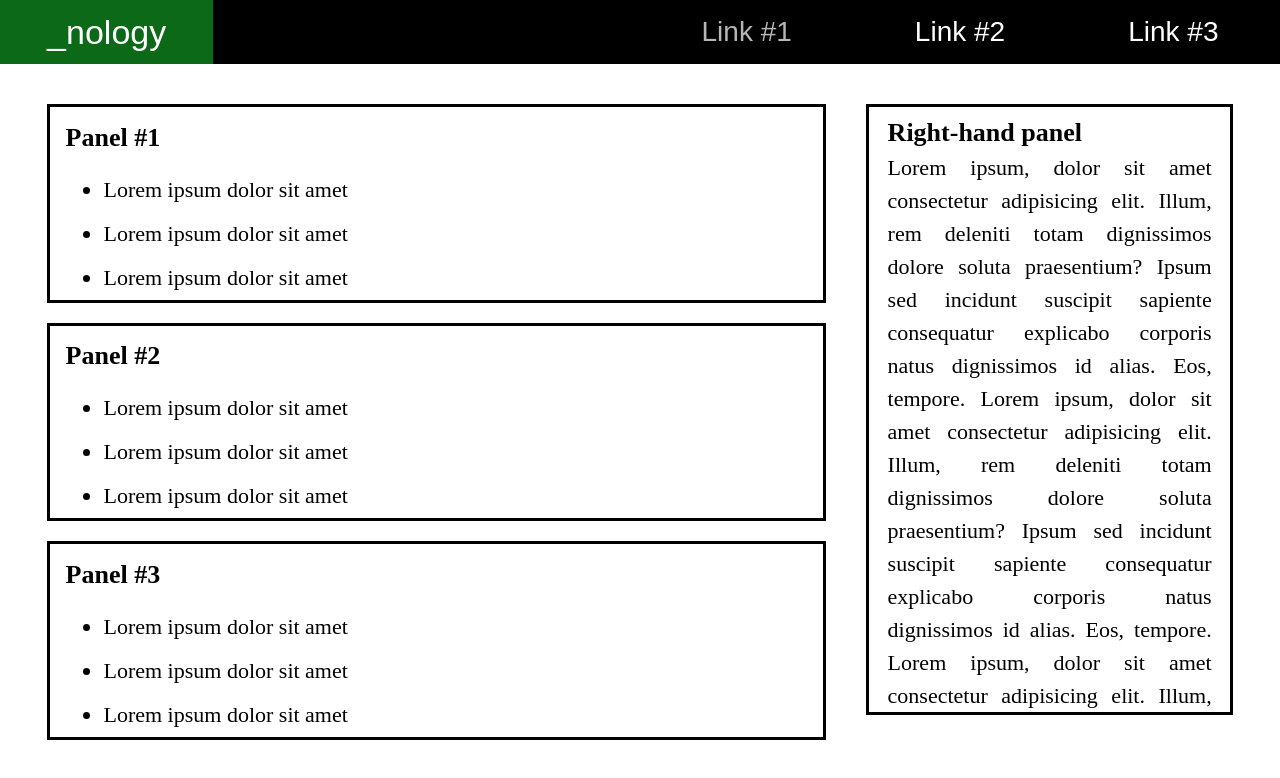
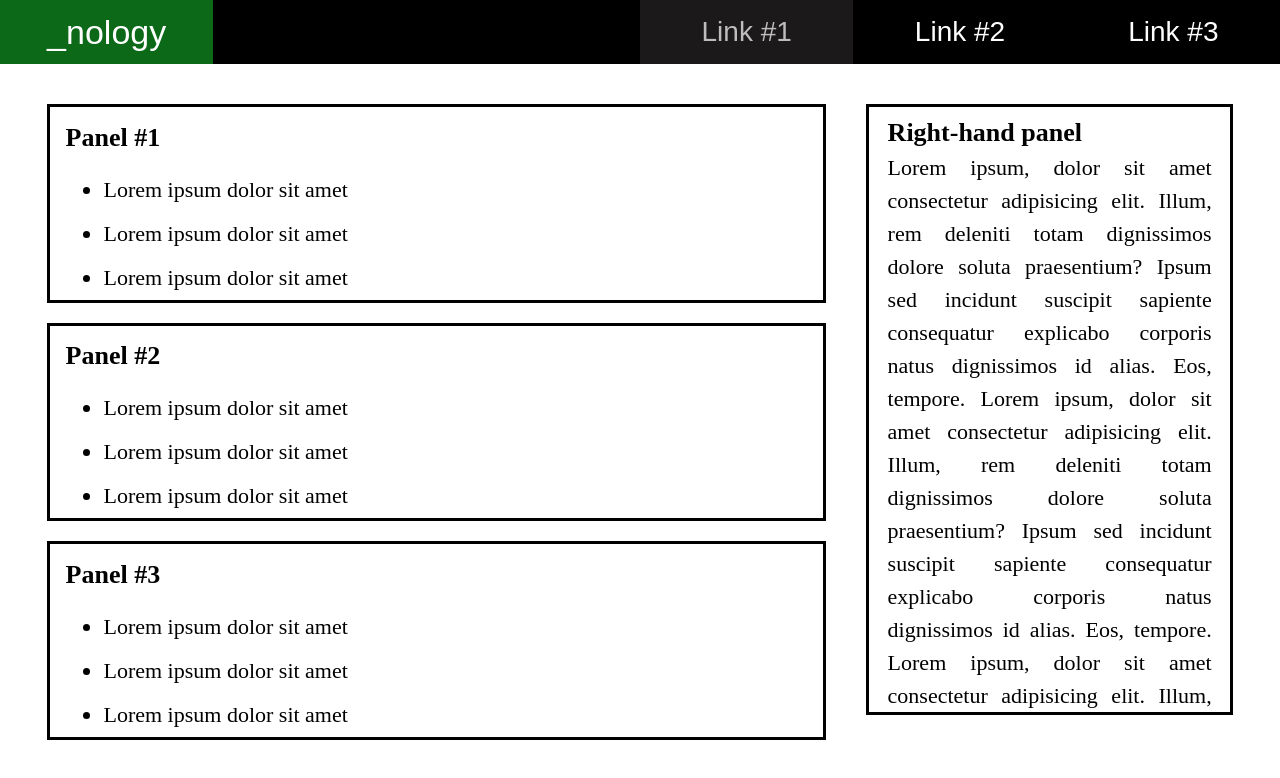
Before and after one commit to Miari/flexbox-challenge, a plain HTML site: page index.html in a window 1280 px wide. In both pictures the pointer is over the link "Link #1". Drawn offline with Linux system fonts and the light colour scheme.

Commit message:
small change for nav > a:hover

```diff
--- a/style.css
+++ b/style.css
@@ -58,6 +58,10 @@ nav > a {
   width: 20%;
   font-size: 28px;
   min-width: 200px;
+}
+
+nav > a:hover {
+  background-color: rgb(27, 25, 25);
 }
 
 /*start of main section*/
```
